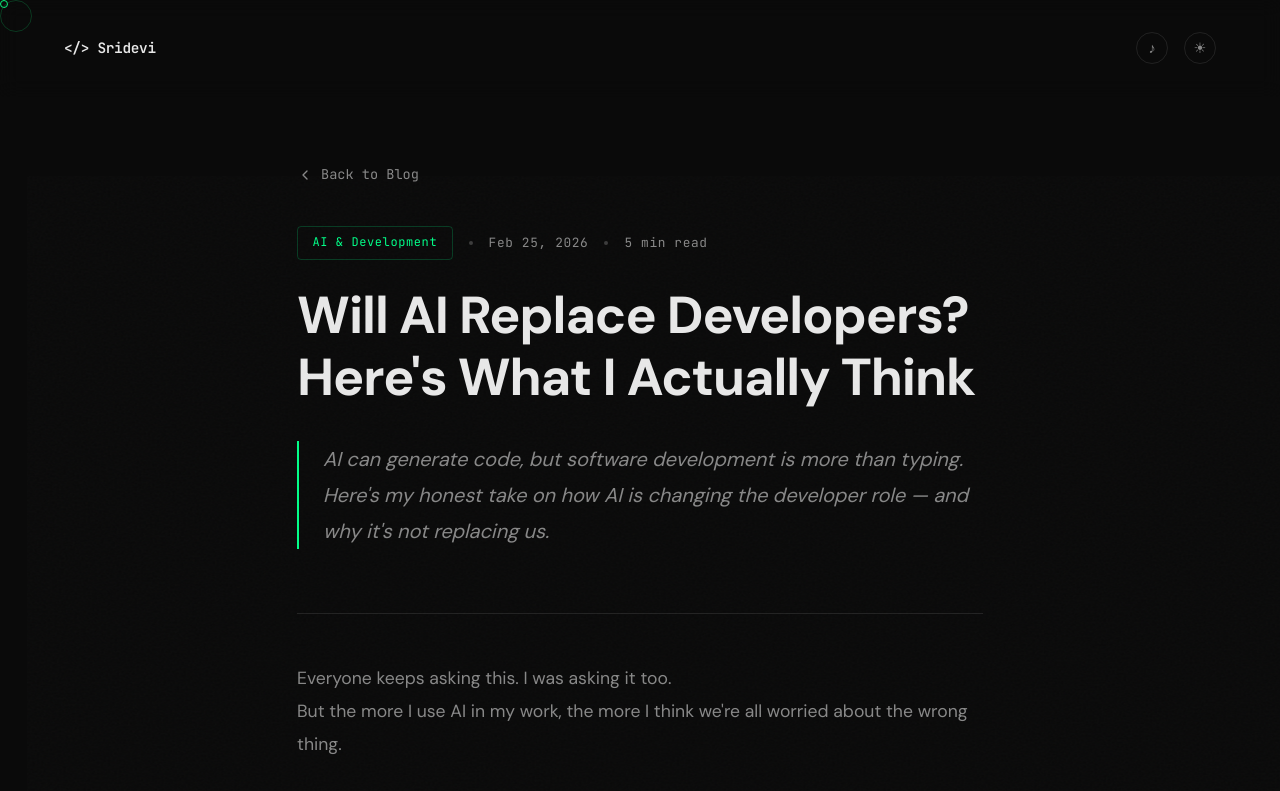
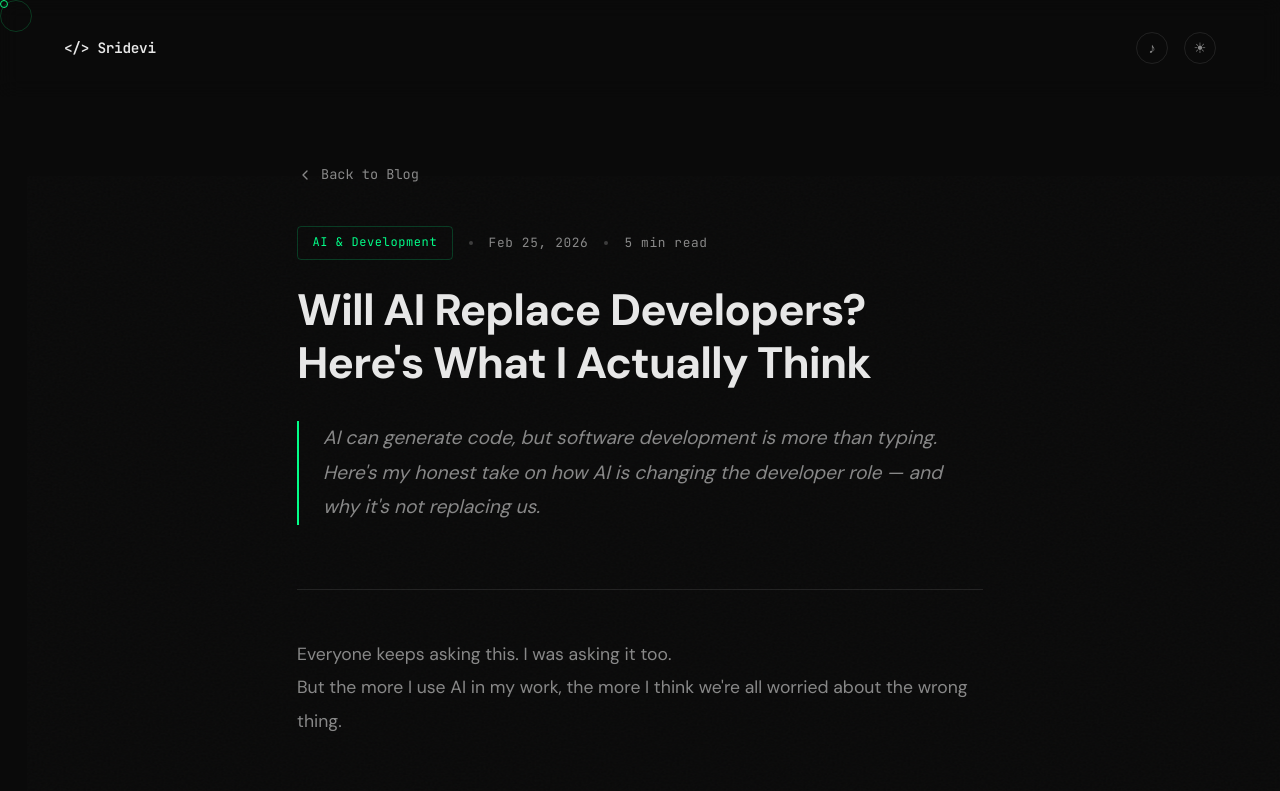
Before and after one commit to sridevi14/sridevi-portfolio, a Next.js app: page /blog/will-ai-replace-developers-heres-what-i-actually-think in a window 1280 px wide. Shown: the top 791 px of the page. Built offline with nearby package versions, Linux system fonts and the light colour scheme.

Commit message:
fix: ui && ux

```diff
--- a/src/app/globals.css
+++ b/src/app/globals.css
@@ -1136,7 +1136,7 @@ footer {
 
 /* Title */
 .blog-post-title {
-    font-size: clamp(2rem, 5vw, 3.25rem);
+    font-size: clamp(1.75rem, 4vw, 2.75rem);
     font-weight: 700;
     line-height: 1.2;
     letter-spacing: -0.02em;
@@ -1146,7 +1146,7 @@ footer {
 
 /* Intro/Highlight */
 .blog-post-intro {
-    font-size: 1.25rem;
+    font-size: 1.2rem;
     line-height: 1.8;
     color: var(--text-secondary);
     padding-left: 1.5rem;
```
